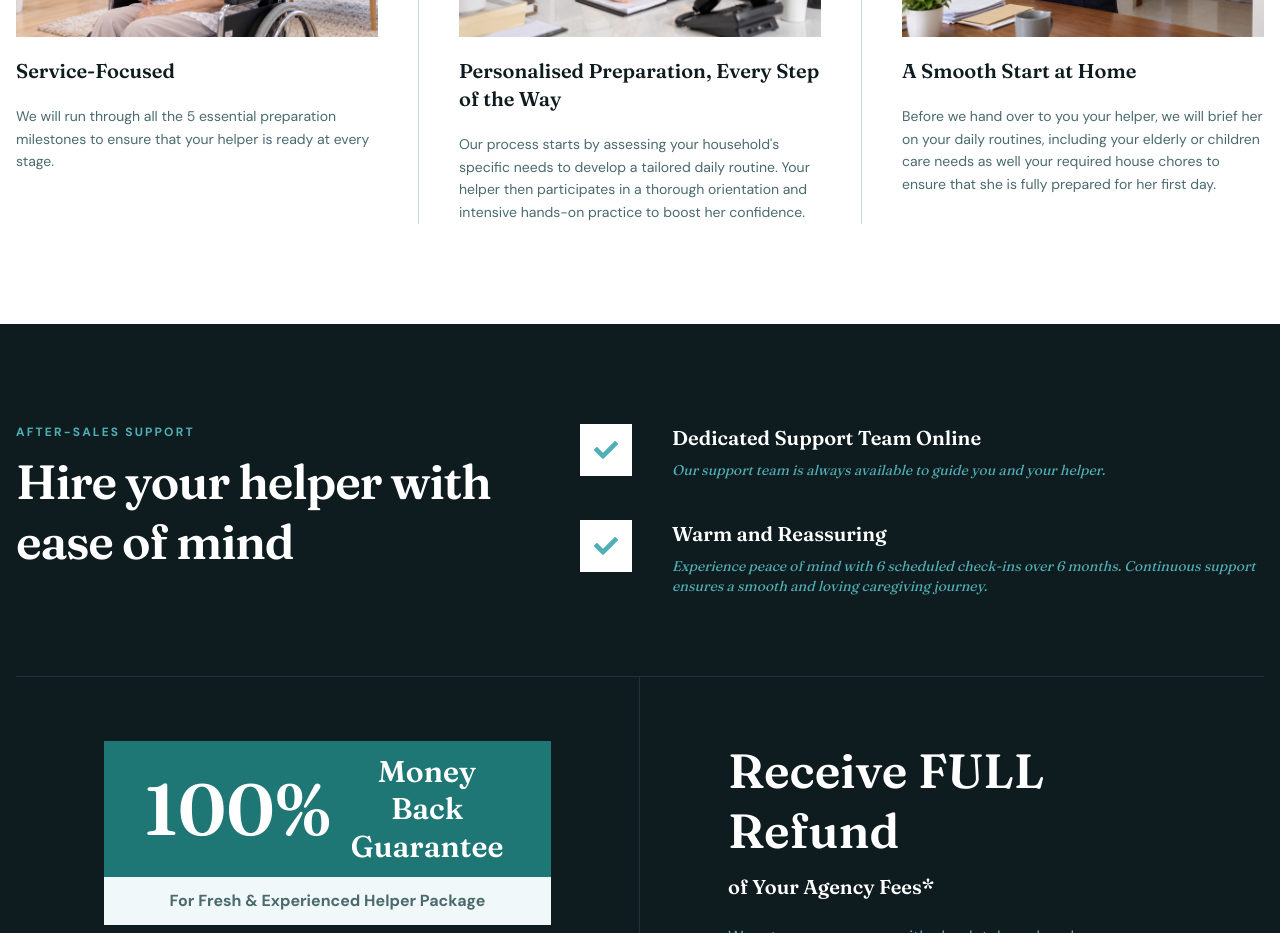
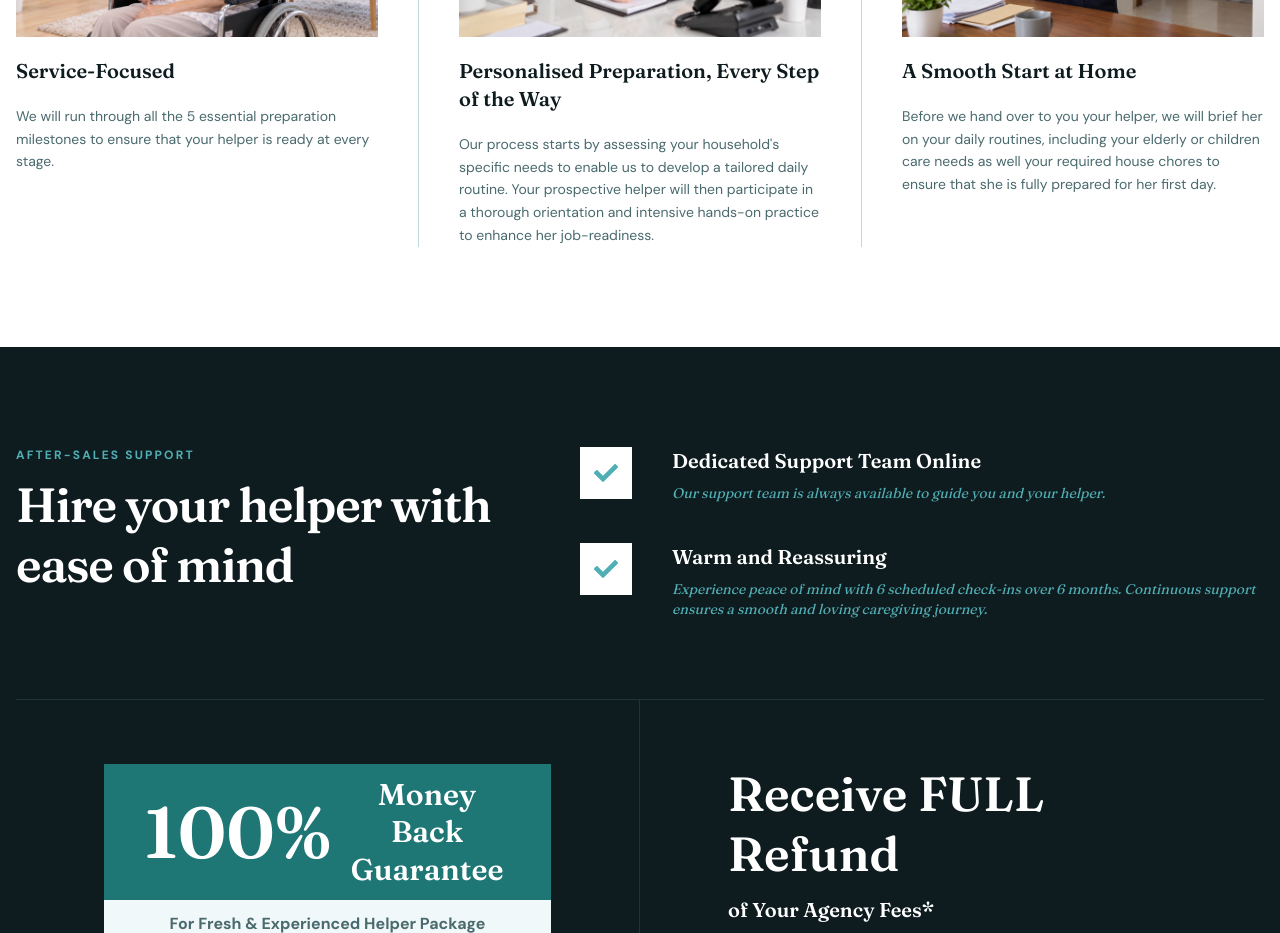
Before and after one commit to FindJobs-Pte-Ltd/ksc-website, a Next.js app: page /domestic-helper in a window 1280 px wide. Shown: the part 1000-1933 px from the top of the page. Built offline with nearby package versions, Linux system fonts and the light colour scheme.

Commit message:
fix: update preparation description

```diff
--- a/app/components/domestic-helper/Preparation.tsx
+++ b/app/components/domestic-helper/Preparation.tsx
@@ -12,7 +12,7 @@ const steps = [
     image: "/domestic-helper-prepare-2.png",
     title: "Personalised Preparation, Every Step of the Way",
     description:
-      "Our process starts by assessing your household's specific needs to develop a tailored daily routine. Your helper then participates in a thorough orientation and intensive hands-on practice to boost her confidence.",
+      "Our process starts by assessing your household's specific needs to enable us to develop a tailored daily routine. Your prospective helper will then participate in a thorough orientation and intensive hands-on practice to enhance her job-readiness.",
   },
   {
     image: "/domestic-helper-prepare-3.png",
```
